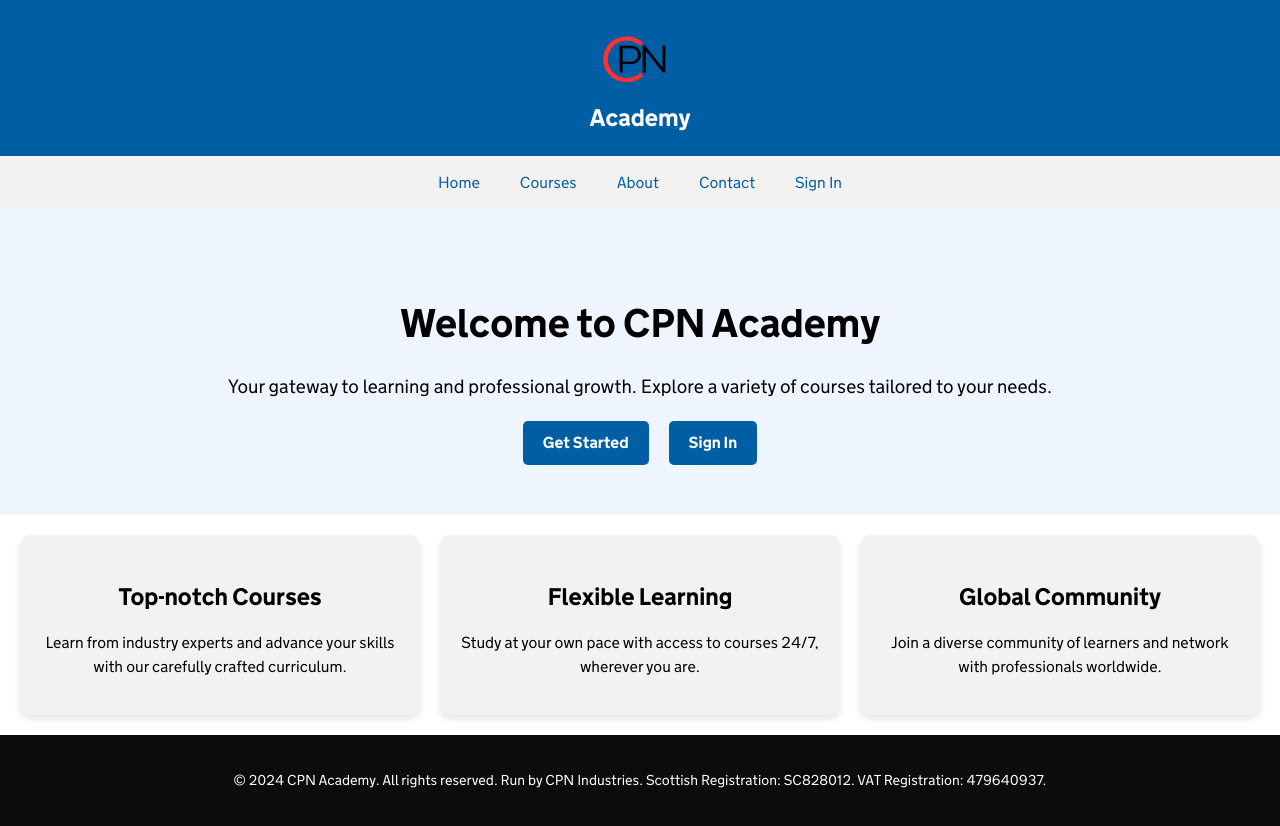
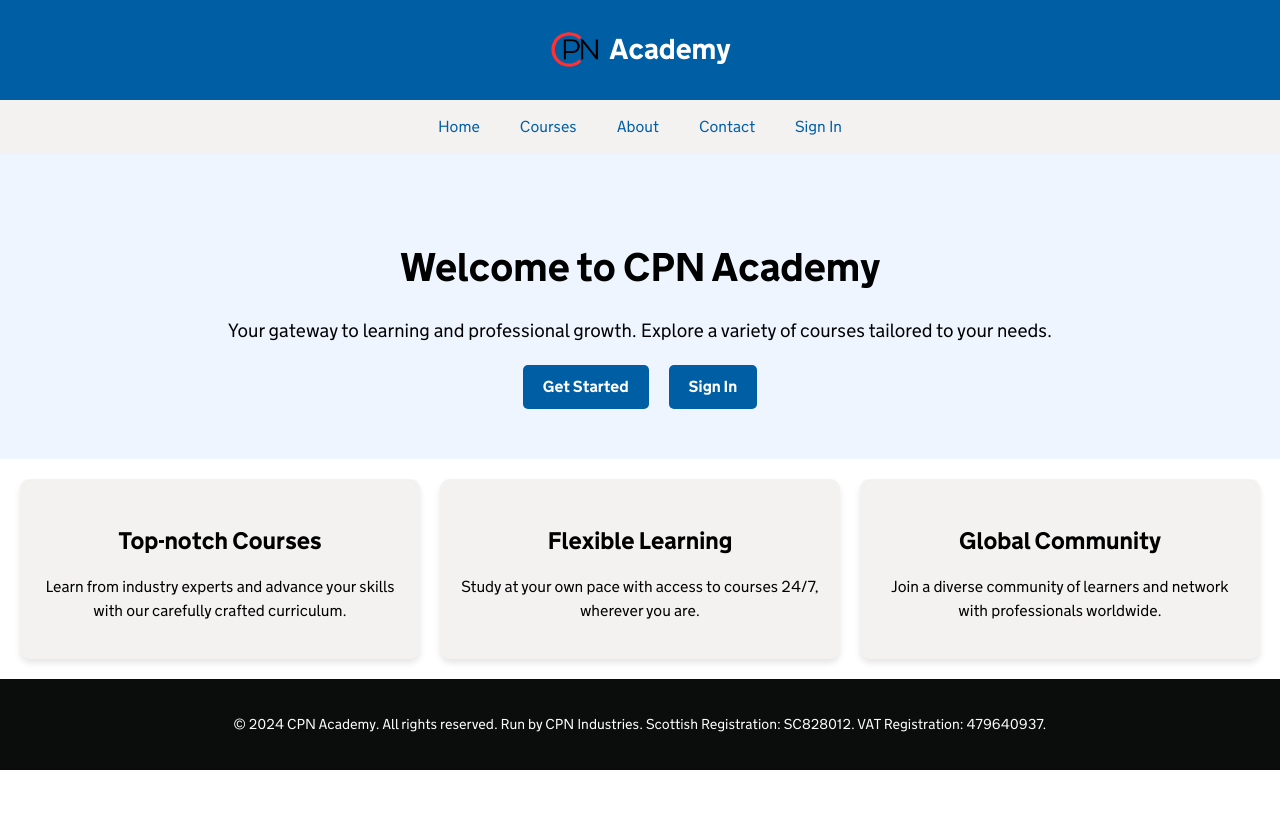
Before and after one commit to Empty-Engineering/GitHub.io, a plain HTML site: page index.html in a window 1280 px wide. After the commit the page ends 800 px from the top, so only its background shows below. Drawn offline with Linux system fonts and the light colour scheme.

Commit message:
Update main.css

```diff
--- a/style/main.css
+++ b/style/main.css
@@ -19,11 +19,6 @@ body {
     margin: 0;
     padding: 0;
     line-height: 1.5;
-    text-align: center;
-}
-
-header, nav, footer {
-    text-align: center;
 }
 
 /* Header */
@@ -37,19 +32,20 @@ header, nav, footer {
 }
 
 .header a {
+    display: flex;
+    align-items: center;
     color: white;
     text-decoration: none;
-    font-family: "GDS Transport Bold", Arial, sans-serif;
-    font-size: 1.5rem;
 }
 
 .header-logo {
-    display: inline-block;
-    margin: 0 auto;
+    max-height: 60px;
+    margin-right: 10px;
 }
 
-.site-logo {
-    max-height: 60px;
+.logo-text {
+    font-family: "GDS Transport Bold", Arial, sans-serif;
+    font-size: 1.8rem;
 }
 
 /* Navigation Bar */
@@ -78,6 +74,7 @@ header, nav, footer {
 .hero-section {
     background-color: #eef5ff;
     padding: 50px 20px;
+    text-align: center;
 }
 
 .hero-section h1 {
```
